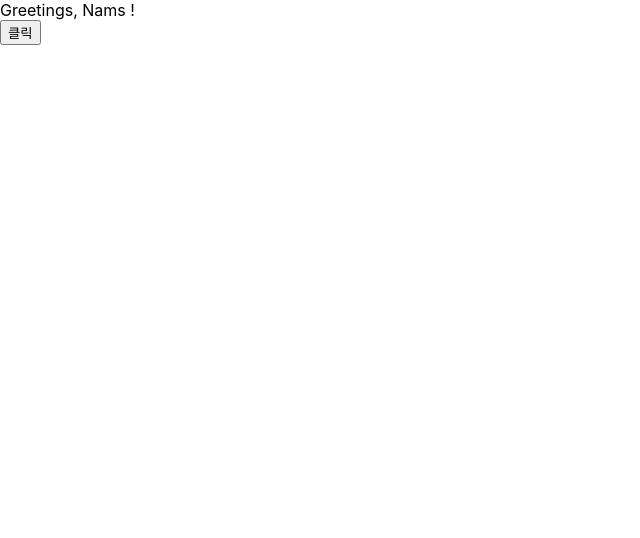
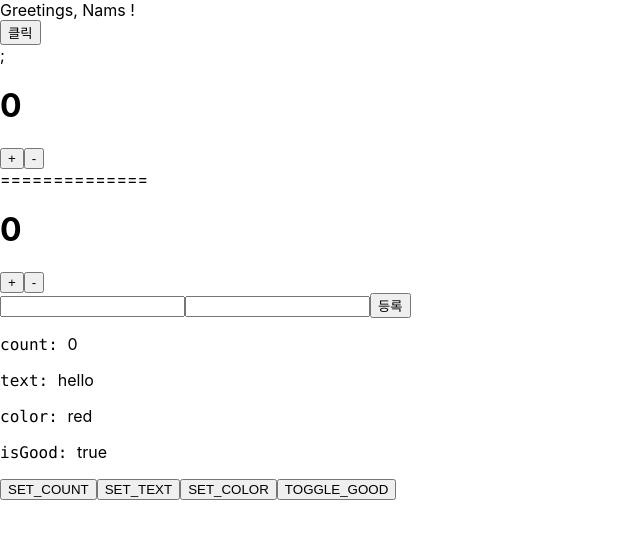
Before and after one commit to sunnyfterrain/ts-react, a React (Create React App) app: page / in a window 1280 px wide. Shown: the top 538 px of the page, without its empty margins (0-640 px from the left). Built offline with nearby package versions, Linux system fonts and the light colour scheme.

Commit message:
Add: TypeScript WIP

```diff
--- a/src/App.tsx
+++ b/src/App.tsx
@@ -1,11 +1,28 @@
 import React from 'react';
 import Greetings from './Greetings';
+import Counter from './Counter';
+import MyForm from './MyForm';
+import CounterReducer from './CounterReducer';
+import ReducerSample from './ReducerSample';
 
 const App: React.FC = () => {
   const onClick = (name: string) => {
     console.log(`${name} says hello`);
   };
-  return <Greetings name="Nams" onClick={onClick} />;
+
+  const onSubmit = (form: { name: string; description: string }) => {
+    console.log(form);
+  };
+  return (
+    <div>
+      <Greetings name="Nams" onClick={onClick} />;
+      <Counter />
+      ==============
+      <CounterReducer />
+      <MyForm onSubmit={onSubmit} />
+      <ReducerSample />
+    </div>
+  );
 };
 
 export default App;
--- /dev/null
+++ b/src/Counter.tsx
@@ -0,0 +1,21 @@
+import React, { useEffect, useState } from 'react';
+
+type Action = { type: 'INCREASE' } | { type: 'DECREASE' };
+
+const Counter = () => {
+  const [count, setCount] = useState(0); // 숫자일 수도 있고 null 일수도 있을때 generic 사용
+  const onIncrease = () => setCount((prevCount) => prevCount + 1);
+  const onDecrease = () => setCount((prevCount) => prevCount - 1);
+
+  return (
+    <div>
+      <h1>{count}</h1>
+      <div>
+        <button onClick={onIncrease}>+</button>
+        <button onClick={onDecrease}>-</button>
+      </div>
+    </div>
+  );
+};
+
+export default Counter;
--- /dev/null
+++ b/src/CounterReducer.tsx
@@ -0,0 +1,32 @@
+import React, { useEffect, useReducer, useState } from 'react';
+
+type Action = { type: 'INCREASE' } | { type: 'DECREASE' };
+
+const reducer = (state: number, action: Action): number => {
+  switch (action.type) {
+    case 'INCREASE':
+      return state + 1;
+    case 'DECREASE':
+      return state - 1;
+    default:
+      throw new Error('Unhandled action');
+  }
+};
+
+const Counter = () => {
+  const [count, dispatch] = useReducer(reducer, 0); // 숫자일 수도 있고 null 일수도 있을때 generic 사용
+  const onIncrease = () => dispatch({ type: 'INCREASE' });
+  const onDecrease = () => dispatch({ type: 'DECREASE' });
+
+  return (
+    <div>
+      <h1>{count}</h1>
+      <div>
+        <button onClick={onIncrease}>+</button>
+        <button onClick={onDecrease}>-</button>
+      </div>
+    </div>
+  );
+};
+
+export default Counter;
--- /dev/null
+++ b/src/MyForm.tsx
@@ -0,0 +1,40 @@
+import React, { useState } from 'react';
+
+type MyFormProps = {
+  onSubmit: (form: { name: string; description: string }) => void;
+};
+
+const MyForm = ({ onSubmit }: MyFormProps) => {
+  const [form, setForm] = useState({
+    name: '',
+    description: '',
+  });
+
+  const { name, description } = form;
+
+  const onChange = (e: React.ChangeEvent<HTMLInputElement>) => {
+    const { name, value } = e.target;
+    setForm({
+      ...form,
+      [name]: value,
+    });
+  };
+
+  const handleSubmit = (e: React.FormEvent<HTMLFormElement>) => {
+    e.preventDefault();
+    onSubmit(form);
+    setForm({
+      name: '',
+      description: '',
+    });
+  };
+  return (
+    <form onSubmit={handleSubmit}>
+      <input name="name" value={name} onChange={onChange} />
+      <input name="description" value={description} onChange={onChange} />
+      <button type="submit">등록</button>
+    </form>
+  );
+};
+
+export default MyForm;
--- /dev/null
+++ b/src/ReducerSample.tsx
@@ -0,0 +1,74 @@
+import React, { useReducer } from 'react';
+
+type Color = 'red' | 'orange' | 'yellow';
+
+type State = {
+  count: number;
+  text: string;
+  color: Color;
+  isGood: boolean;
+};
+
+type Action =
+  | { type: 'SET_COUNT'; count: number }
+  | { type: 'SET_TEXT'; text: string }
+  | { type: 'SET_COLOR'; color: Color }
+  | { type: 'TOGGLE_GOOD' };
+
+const reducer = (state: State, action: Action): State => {
+  switch (action.type) {
+    case 'SET_COUNT':
+      return {
+        ...state,
+        count: action.count,
+      };
+    case 'SET_TEXT':
+      return { ...state, text: action.text };
+    case 'SET_COLOR':
+      return { ...state, color: action.color };
+    case 'TOGGLE_GOOD':
+      return { ...state, isGood: !state.isGood };
+    default:
+      throw new Error('Unhandled action');
+  }
+};
+
+const ReducerSample = () => {
+  const [state, dispatch] = useReducer(reducer, {
+    count: 0,
+    text: 'hello',
+    color: 'red',
+    isGood: true,
+  });
+
+  const setCount = () => dispatch({ type: 'SET_COUNT', count: 5 });
+  const setText = () => dispatch({ type: 'SET_TEXT', text: 'bye' });
+  const setColor = () => dispatch({ type: 'SET_COLOR', color: 'orange' });
+  const setIsGood = () => dispatch({ type: 'TOGGLE_GOOD' });
+  return (
+    <div>
+      <p>
+        <code>count: </code> {state.count}
+      </p>
+      <p>
+        <code>text: </code> {state.text}
+      </p>
+      <p>
+        <code>color: </code>
+        {state.color}
+      </p>
+      <p>
+        <code>isGood: </code>
+        {state.isGood ? 'true' : 'false'}
+      </p>
+      <div>
+        <button onClick={setCount}>SET_COUNT</button>
+        <button onClick={setText}>SET_TEXT</button>
+        <button onClick={setColor}>SET_COLOR</button>
+        <button onClick={setIsGood}>TOGGLE_GOOD</button>
+      </div>
+    </div>
+  );
+};
+
+export default ReducerSample;
--- /dev/null
+++ b/src/contextAPI/ReducerSample.tsx
@@ -0,0 +1,37 @@
+import React from 'react';
+import { useSampleState, useSampleDispatch } from './SampleContext';
+
+function ReducerSample() {
+  const state = useSampleState();
+  const dispatch = useSampleDispatch();
+
+  const setCount = () => dispatch({ type: 'SET_COUNT', count: 5 }); // count 를 넣지 않으면 에러발생
+  const setText = () => dispatch({ type: 'SET_TEXT', text: 'bye' }); // text 를 넣지 않으면 에러 발생
+  const setColor = () => dispatch({ type: 'SET_COLOR', color: 'orange' }); // orange 를 넣지 않으면 에러 발생
+  const toggleGood = () => dispatch({ type: 'TOGGLE_GOOD' });
+
+  return (
+    <div>
+      <p>
+        <code>count: </code> {state.count}
+      </p>
+      <p>
+        <code>text: </code> {state.text}
+      </p>
+      <p>
+        <code>color: </code> {state.color}
+      </p>
+      <p>
+        <code>isGood: </code> {state.isGood ? 'true' : 'false'}
+      </p>
+      <div>
+        <button onClick={setCount}>SET_COUNT</button>
+        <button onClick={setText}>SET_TEXT</button>
+        <button onClick={setColor}>SET_COLOR</button>
+        <button onClick={toggleGood}>TOGGLE_GOOD</button>
+      </div>
+    </div>
+  );
+}
+
+export default ReducerSample;
```
Also changed, not shown: src/contextAPI/App.tsx (added, +13 -0 lines), src/contextAPI/SampleContext.tsx (added, +67 -0 lines).
